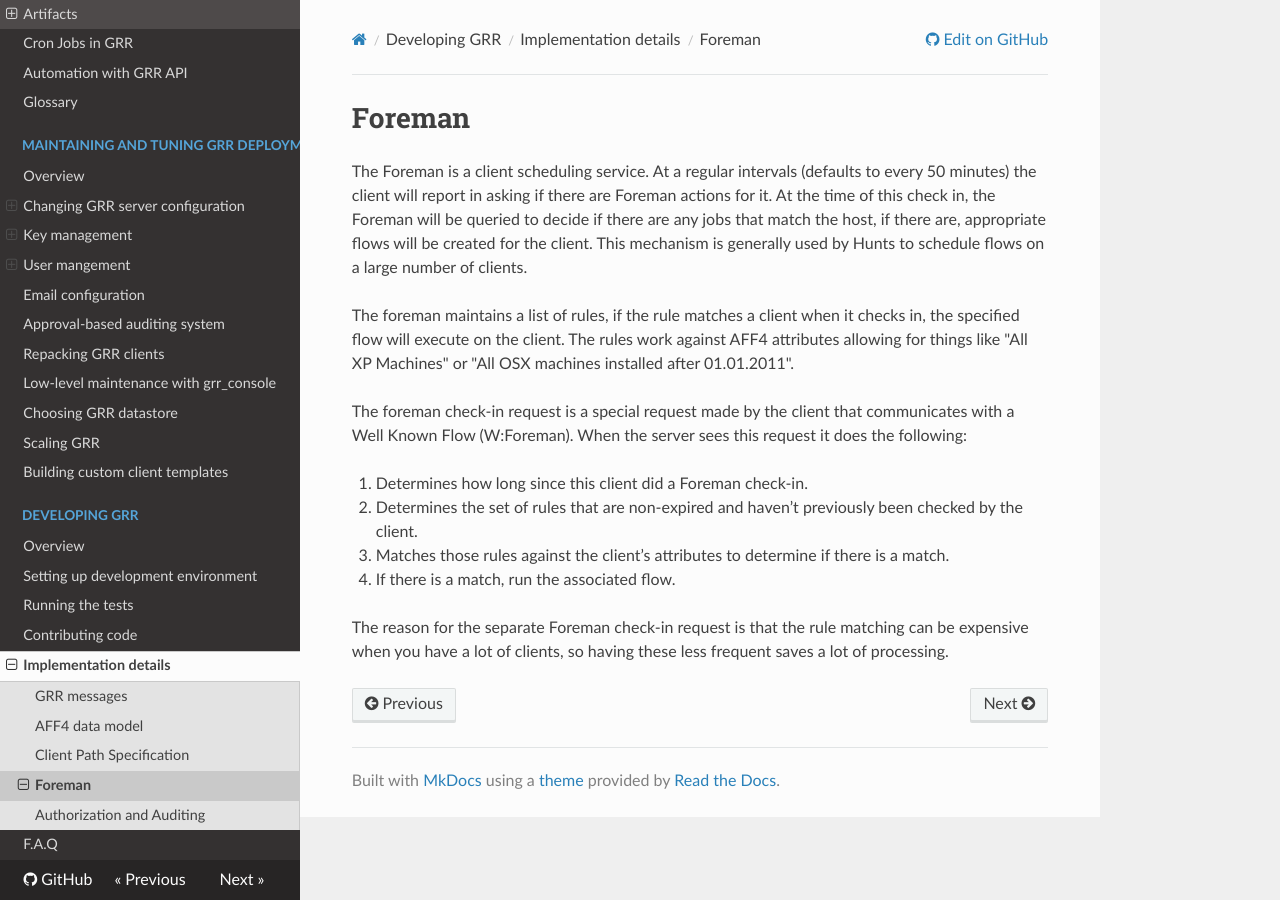
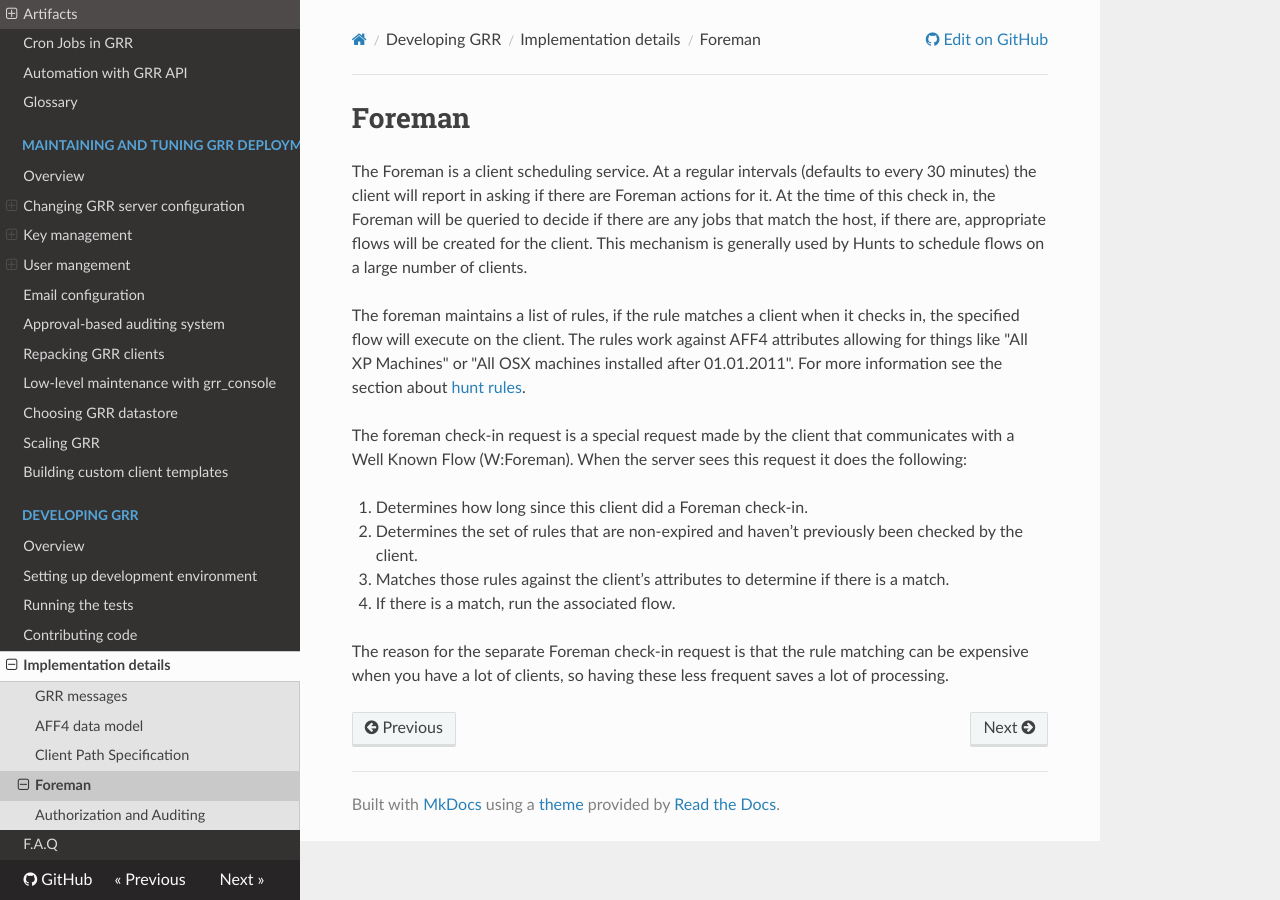
Before and after one commit to google/grr-doc, an MkDocs documentation site: the page built from docs/developing-grr/implementation-details/foreman.md, in a window 1280 px wide. Built offline with MkDocs 1.6.1, drawn with Linux system fonts in a browser that asks for light colours; nearby versions of some CDN libraries; old or Windows-style settings are respelled for this version of MkDocs.

Commit message:
Some changes to the foreman docs.

```diff
--- a/docs/developing-grr/implementation-details/foreman.md
+++ b/docs/developing-grr/implementation-details/foreman.md
@@ -1,7 +1,7 @@
 # Foreman
 
 The Foreman is a client scheduling service. At a regular intervals
-(defaults to every 50 minutes) the client will report in asking if there
+(defaults to every 30 minutes) the client will report in asking if there
 are Foreman actions for it. At the time of this check in, the Foreman
 will be queried to decide if there are any jobs that match the host, if
 there are, appropriate flows will be created for the client. This
@@ -11,7 +11,8 @@ of clients.
 The foreman maintains a list of rules, if the rule matches a client when
 it checks in, the specified flow will execute on the client. The rules
 work against AFF4 attributes allowing for things like "All XP Machines"
-or "All OSX machines installed after 01.01.2011".
+or "All OSX machines installed after 01.01.2011". For more information
+see the section about [hunt rules](../../../investigating-with-grr/hunts/rules/).
 
 The foreman check-in request is a special request made by the client
 that communicates with a Well Known Flow (W:Foreman). When the server
```
Also changed, not shown: docs/developing-grr/implementation-details/client-path-spec.md (+0 -5 lines).
